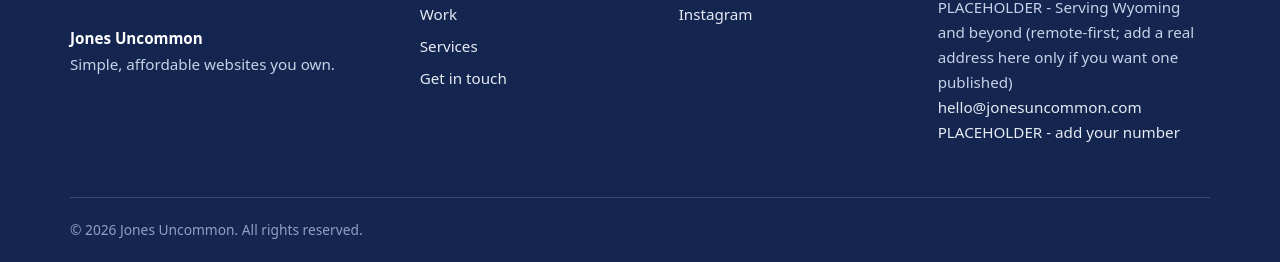
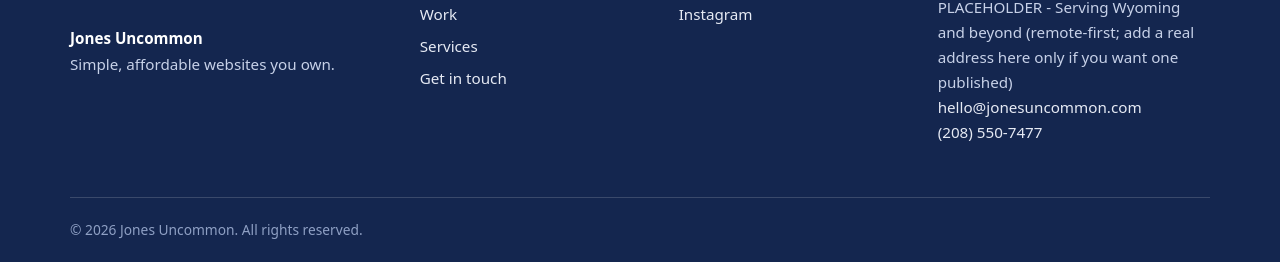
Before and after one commit to bcreates440/jones-uncommon-site, a Jekyll site: the page built from _content/index.html, in a window 1280 px wide and 900 px high, scrolled down 2790 px. Shown: the part 635-897 px from the top of the window. Built offline with Jekyll 4.4.1, drawn with Linux system fonts in a browser that asks for light colours.

Commit message:
Add real phone number
Personal line for now; swap in a Google Voice number later.

Co-Authored-By: Claude Opus 5 <noreply@anthropic.com>

```diff
--- a/_data/site.yml
+++ b/_data/site.yml
@@ -19,12 +19,12 @@ address:      "PLACEHOLDER - Serving Wyoming and beyond (remote-first; add a rea
 # TODO(Blake): real inbox once jonesuncommon.com exists (or use one now).
 email:        "hello@jonesuncommon.com"
 
-# TODO(Blake): real number. Written out for people, again in the format a
-# phone dials, and again as a link a button can point at. ALL THREE must be
-# changed together.
-phone:        "PLACEHOLDER - add your number"
-phone_dial:   "+10000000000"
-phone_href:   "tel:+10000000000"
+# Written out for people, again in the format a phone dials, and again as a
+# link a button can point at. ALL THREE must be changed together.
+# (Currently Blake's personal line; swap in a Google Voice number later.)
+phone:        "(208) 550-7477"
+phone_dial:   "+12085507477"
+phone_href:   "tel:+12085507477"
 
 # The email again, as a link a button can point at. Change with `email` above.
 email_href:   "mailto:hello@jonesuncommon.com"
```
